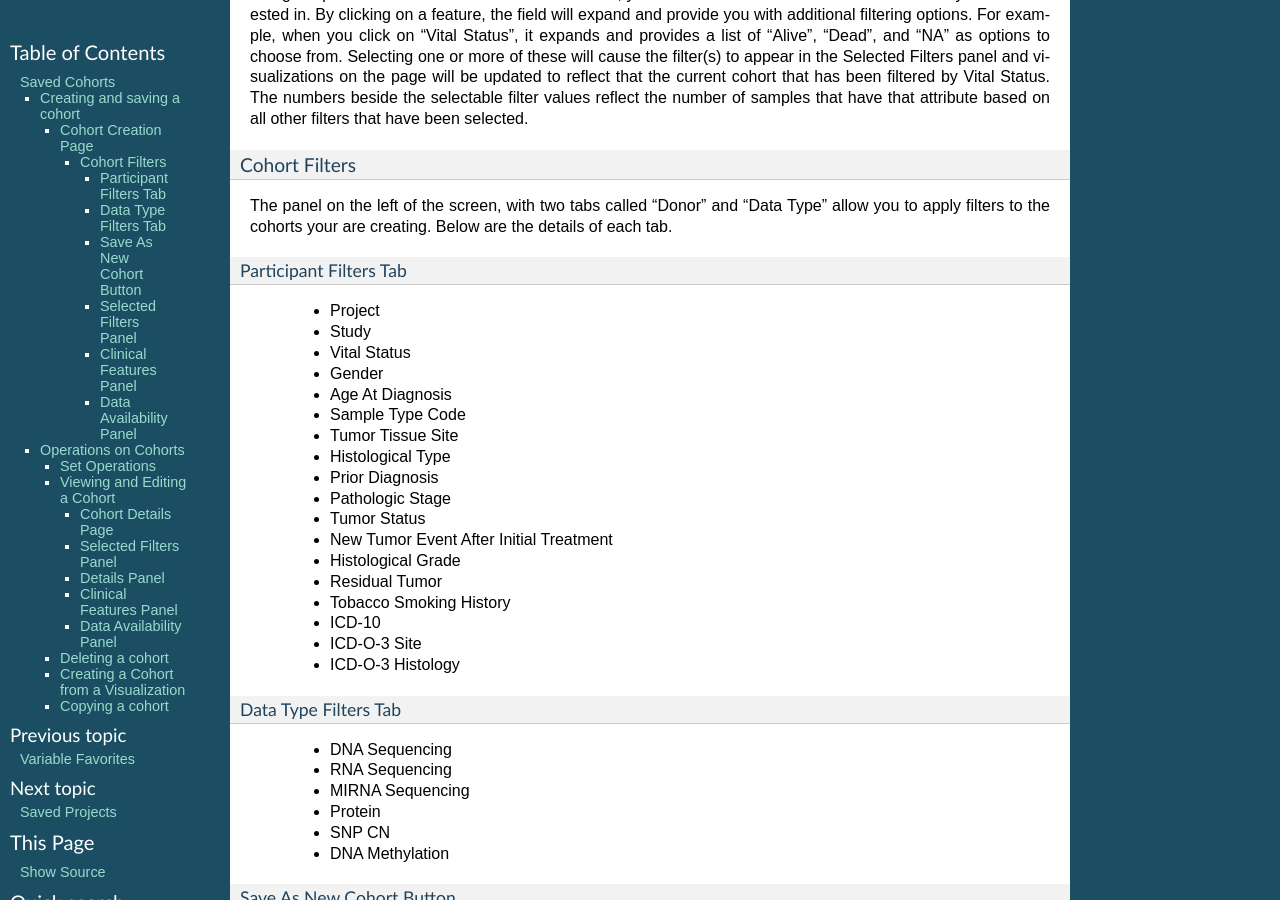
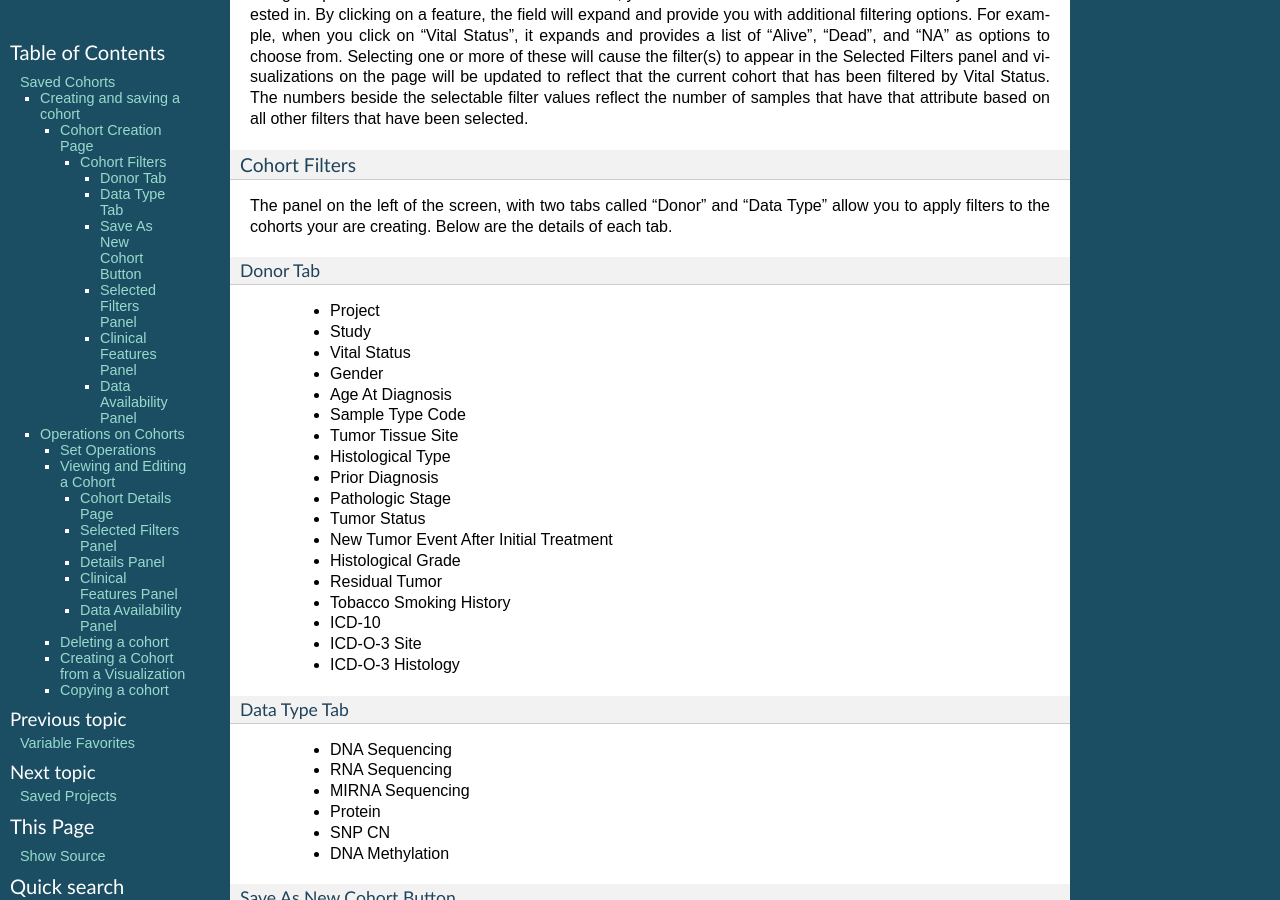
Before and after one commit to isb-cgc/readthedocs, a Sphinx documentation site: the page built from docs/source/sections/webapp/Saved-Cohorts.rst, in a window 1280 px wide and 900 px high, scrolled down 454 px. Built offline with Sphinx 7.4.7, drawn with Linux system fonts in a browser that asks for light colours.

Commit message:
Update Saved-Cohorts.rst

```diff
--- a/docs/source/sections/webapp/Saved-Cohorts.rst
+++ b/docs/source/sections/webapp/Saved-Cohorts.rst
@@ -31,7 +31,7 @@ Cohort Filters
 --------------
 The panel on the left of the screen, with two tabs called "Donor" and "Data Type" allow you to apply filters to the cohorts your are creating.  Below are the details of each tab.
 
-Participant Filters Tab
+Donor Tab
 ^^^^^^^^^^^^^^^^^^^^^^^^
 
     * Project
@@ -53,7 +53,7 @@ Participant Filters Tab
     * ICD-O-3 Site
     * ICD-O-3 Histology
 
-Data Type Filters Tab
+Data Type Tab
 ^^^^^^^^^^^^^^^^^^^^^^
 
     * DNA Sequencing
```
